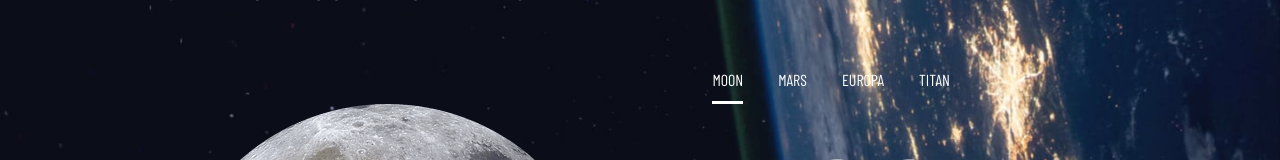
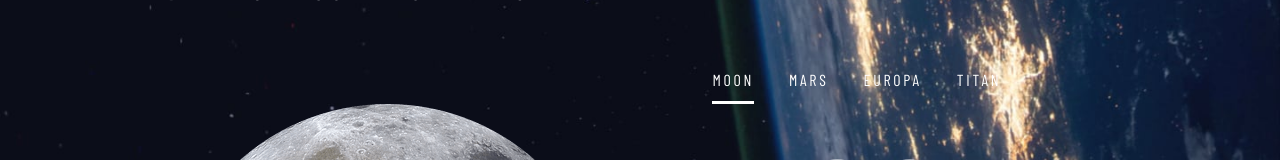
Before and after one commit to artemmatiushenko1/SpaceTourismWebsite, a React (Create React App) app: page /destination in a window 1280 px wide. Shown: the part 238-398 px from the top of the page. Built offline with nearby package versions, Linux system fonts and the light colour scheme; a web font is replaced by a local one.

Commit message:
Created tab component logic

```diff
--- a/src/components/Destination.jsx
+++ b/src/components/Destination.jsx
@@ -1,38 +1,79 @@
-import React from 'react';
+import React, { useState } from 'react';
 import '../sass/_destination.scss';
-import planet from '../assets/destination/image-moon.png';
+import destinationData from '../data/data';
 
 export default function Destination() {
+  const { destinations } = destinationData;
+  const [currentPlanet, setCurrentPlanet] = useState(destinations[0]);
+
+  const onTabSelected = ({ target }) => {
+    const tabs = document.querySelectorAll('.destination__tab-btn');
+    tabs.forEach((tab) => {
+      tab.classList.remove('destination__tab-btn--active');
+    });
+    target.classList.add('destination__tab-btn--active');
+    const selectedPlanet = target.dataset['planet'];
+    const planetData = destinations.find((el) => {
+      return el.name === selectedPlanet;
+    });
+    setCurrentPlanet(planetData);
+  };
+
   return (
     <section className="destination">
       <h5 className="destination__heading heading--fifth">
         <span>01</span>Pick your destination
       </h5>
       <div className="destination__content">
-        <img src={planet} alt="planet" className="destination__planet-img" />
+        <img
+          src={currentPlanet.images.png}
+          alt="planet"
+          className="destination__planet-img"
+        />
         <div className="destination__text-box">
           <ul className="destination__tabs">
             <li className="destination__tab-item">
-              <button className="destination__tab-btn destination__tab-btn--active">
+              <button
+                className="destination__tab-btn destination__tab-btn--active"
+                data-planet="Moon"
+                onClick={onTabSelected}
+              >
                 Moon
               </button>
             </li>
             <li className="destination__tab-item">
-              <button className="destination__tab-btn">Mars</button>
+              <button
+                className="destination__tab-btn"
+                data-planet="Mars"
+                onClick={onTabSelected}
+              >
+                Mars
+              </button>
             </li>
             <li className="destination__tab-item">
-              <button className="destination__tab-btn">Europa</button>
+              <button
+                className="destination__tab-btn"
+                data-planet="Europa"
+                onClick={onTabSelected}
+              >
+                Europa
+              </button>
             </li>
             <li className="destination__tab-item">
-              <button className="destination__tab-btn">Titan</button>
+              <button
+                className="destination__tab-btn"
+                data-planet="Titan"
+                onClick={onTabSelected}
+              >
+                Titan
+              </button>
             </li>
           </ul>
-          <h2 className="destination__planet-name heading--secondary">Moon</h2>
+          <h2 className="destination__planet-name heading--secondary">
+            {currentPlanet.name}
+          </h2>
           <p className="destination__planet-description body-text">
-            See our planet as you’ve never seen it before. A perfect relaxing
-            trip away to help regain perspective and come back refreshed. While
-            you’re there, take in some history by visiting the Luna 2 and Apollo
-            11 landing sites.
+            {currentPlanet.description}
           </p>
           <div className="destination__key-values">
             <div className="destination__key-value">
@@ -46,7 +87,7 @@ export default function Destination() {
                 id="destination__distance"
                 className="destination__distance sub-heading--primary"
               >
-                384,400 km
+                {currentPlanet.distance}
               </h6>
             </div>
             <div className="destination__key-value">
@@ -60,7 +101,7 @@ export default function Destination() {
                 id="destination__time"
                 className="destination__time sub-heading--primary"
               >
-                3 days
+                {currentPlanet.travel}
               </h6>
             </div>
           </div>
--- a/src/components/Navigation.jsx
+++ b/src/components/Navigation.jsx
@@ -1,7 +1,7 @@
 import React from 'react';
+import { NavLink } from 'react-router-dom';
 import '../sass/_navigation.scss';
 import logo from '../assets/shared/logo.svg';
-import { NavLink } from 'react-router-dom';
 
 export default function Navigation() {
   return (
@@ -9,22 +9,30 @@ export default function Navigation() {
       <img className="navigation__logo" src={logo} alt="logo" />
       <ul className="navigation__links">
         <li className="navigation__item">
-          <NavLink to="/" className="navigation__link navigation__link--active">
+          <NavLink to="/" className="navigation__link" data-location="home">
             <span className="navigation__item-number">00</span>Home
           </NavLink>
         </li>
         <li className="navigation__item">
-          <NavLink to="/destination" className="navigation__link">
+          <NavLink
+            to="/destination"
+            className="navigation__link"
+            data-location="destination"
+          >
             <span className="navigation__item-number">01</span>Destination
           </NavLink>
         </li>
         <li className="navigation__item">
-          <NavLink to="/crew" className="navigation__link">
+          <NavLink to="/crew" className="navigation__link" data-location="crew">
             <span className="navigation__item-number">02</span>Crew
           </NavLink>
         </li>
         <li className="navigation__item">
-          <NavLink to="/technology" className="navigation__link">
+          <NavLink
+            to="/technology"
+            data-location="technology"
+            className="navigation__link"
+          >
             <span className="navigation__item-number">03</span>Technology
           </NavLink>
         </li>
--- a/src/sass/_destination.scss
+++ b/src/sass/_destination.scss
@@ -48,6 +48,7 @@
     text-transform: uppercase;
     font-weight: 400;
     font-size: 1.6rem;
+    letter-spacing: 2.7px;
     padding-bottom: 1.2rem;
     border: none;
     border-bottom: 3px solid transparent;
```
